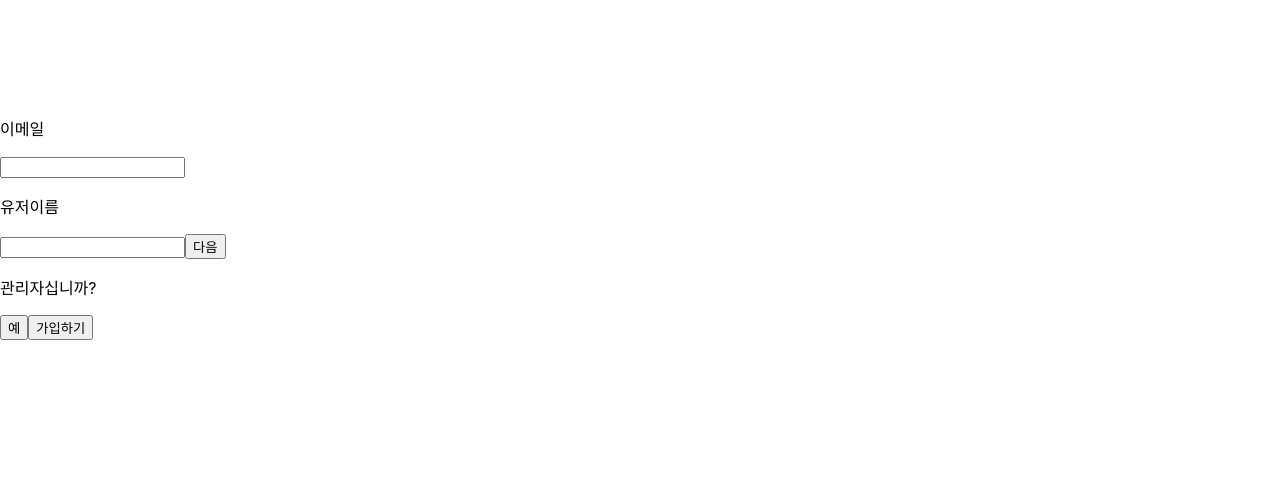
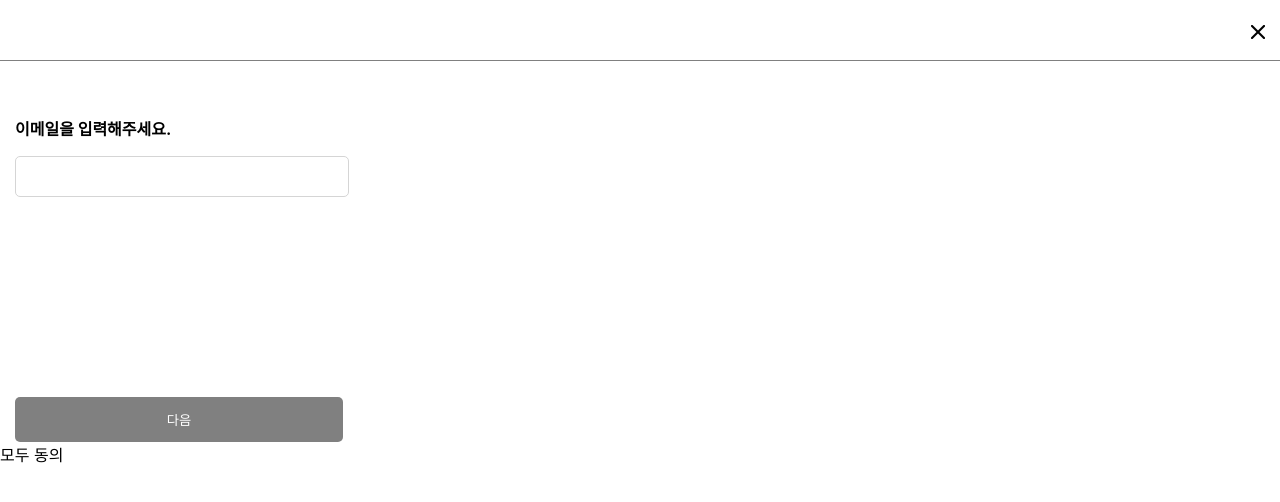
Before and after one commit to HangHae99-Team17/frontend, a React (Create React App) app: page /signup in a window 1280 px wide. Shown: the top 502 px of the page. Built offline with nearby package versions, Linux system fonts and the light colour scheme.

Commit message:
회원가입 css 작업

```diff
--- a/src/components/Header.js
+++ b/src/components/Header.js
@@ -3,15 +3,12 @@ import {useDispatch,useSelector} from 'react-redux';
 import { actionCreators as userActions } from "../redux/modules/user";
 import { history } from "../redux/configureStore";
 import styled from 'styled-components';
-import {Frame_101, x, gooddablack, gooddawhite} from '../image'
+import {Frame_101, x, x_black, gooddablack, gooddawhite} from '../image'
 
 const Header = (props) => {
     const dispatch = useDispatch();
     const is_login = useSelector((state) => state.user.is_login);
     const is_session = sessionStorage.getItem("token") ? true : false;
-
-    const user = useSelector((state) => state.user.user);
-    const [admin,setAdmin] = useState(user?user:"");
     const [show,setShow] = useState(true);
     const [open, setOpen] = useState(false);
 
@@ -20,15 +17,10 @@ const Header = (props) => {
         history.push("/");
     };
 
-    useEffect(()=>{
-        if(user){
-            setAdmin(user);
-        }
-    },[user]);
+    useEffect(() => {
 
-    useEffect(() => {
         if(history.location.pathname==="/signup"){
-            setShow(false);
+            setShow(!show);
         }
 
         if(is_session){
@@ -36,9 +28,9 @@ const Header = (props) => {
         }
     }, []);
 
-    if(show){
         return (
             <React.Fragment>
+                {show?(
                 <HeaderBox color={open?"black":"white"} fontcolor={open?"white":"black"}>
                     {open?(
                     <>
@@ -46,29 +38,50 @@ const Header = (props) => {
                             <img src={gooddawhite}/>
                         </IconBox>
                         <StyledBurger open={open} onClick={()=> setOpen(!open)}>
-                    <button>LOGIN</button>
+                            {is_login?(<button onClick={logout}>LOGOUT</button>):
+                            (<button onClick={()=>{history.push('/login');}}>LOGIN</button>)}
                             <img src={x}/>
-                </StyledBurger></>):(
+                        </StyledBurger>
+                    </>
+                    ):(
                     <>
                         <IconBox>
                             <img src={gooddablack}/>
                         </IconBox>
                         <StyledBurger open={open} onClick={()=> setOpen(!open)}>
                             <img src={Frame_101}/>
-                </StyledBurger></>
+                        </StyledBurger>
+                    </>
                     )}
                     <Ul open={open}>
                         <li>카테고리</li>
                         <li>보관함</li>
                         <li>마이페이지</li>
+                        <li>나의 카테고리</li>
                     </Ul>
-                </HeaderBox>
+                </HeaderBox>):(
+                <SignupHeaderBox>
+                    <div>
+                        <img src={x_black}/>
+                    </div>
+                </SignupHeaderBox>)}
             </React.Fragment>
         );
-    }else{
-        return null;
+};
+
+const SignupHeaderBox =  styled.div`
+    background-color: white;
+    top: 0;
+    width: 100%;
+    position: fixed;
+    height: 60px;
+    border-bottom: solid 1px grey;
+    div{
+        margin-top:20px;
+        margin-right:10px;
+        float: right;
     }
-};
+`;
 
 const HeaderBox = styled.div`
     display:flex;
@@ -81,6 +94,7 @@ const HeaderBox = styled.div`
     width: 100%;
     position: fixed;
     border-bottom: solid 1px grey;
+    z-index: 1;
 `;
 
 const IconBox = styled.div`
@@ -95,7 +109,9 @@ const StyledBurger = styled.div`
     button{
         border: none;
         cursor: pointer;
-        outline: 0;
+        color:white;
+        background-color: black;
+        font-size: 20px;
     }
 `;
 
--- a/src/image/index.js
+++ b/src/image/index.js
@@ -2,10 +2,12 @@ import Frame_101 from "./Frame_101.png";
 import x from "./x.png";
 import gooddawhite from "./gooddawhite.png";
 import gooddablack from "./gooddablack.png";
+import x_black from "./x_black.png";
 
 export {
     Frame_101,
     x,
     gooddawhite,
-    gooddablack
+    gooddablack,
+    x_black
 };
--- a/src/pages/Login.js
+++ b/src/pages/Login.js
@@ -2,6 +2,7 @@ import React,{useState} from 'react';
 import { useDispatch, useSelector } from "react-redux";
 import { actionCreators as userActions } from "../redux/modules/user";
 import styled from 'styled-components';
+import { history } from "../redux/configureStore";
 
 const Login = () => {
     const dispatch = useDispatch();
@@ -36,18 +37,62 @@ const Login = () => {
     return (
         <React.Fragment>
             <LoginBox>
-                <p>이메일</p>
-                <input type="text" name="email" value={email} onChange={onChange}/>
-                <p>패스워드</p>
-                <input type="password" name="password" value={password} onChange={onChange}/>
-                <button onClick={submitLogin}>로그인</button>
+                <IdInputBox>
+                    <input type="text" placeholder="아이디(이메일)" name="email" value={email} onChange={onChange}/>
+                </IdInputBox>
+                <PasswordInputBox>
+                    <input type="password" placeholder="비밀번호" name="password" value={password} onChange={onChange}/>
+                </PasswordInputBox>
+                <LoginButton onClick={submitLogin}>로그인하기</LoginButton>
+                <SignupBox>
+                    <button onClick={()=>{
+                        window.location.replace('/signup');
+                    }}>회원가입</button>
+                </SignupBox>
             </LoginBox>
         </React.Fragment>
     );
 };
 
 const LoginBox = styled.div`
+    text-align: center;
 
 `;
 
+const IdInputBox = styled.div`
+    margin-bottom: 10px;
+    margin-top: 30px;
+    input{
+        width: 328px;
+        height: 37px;
+        border:1px solid #D5D5D5;
+    }
+`;
+
+const PasswordInputBox = styled.div`
+    margin-bottom: 60px;
+    input{
+        width: 328px;
+        height: 37px;
+        border:1px solid #D5D5D5;
+    }
+`;
+
+const LoginButton = styled.button`
+    width: 328px;
+    height: 45px;
+    background-color: orange;
+    color: white;
+    border: none;
+    border-radius: 5px;
+    font-size: 15px;
+`;
+
+const SignupBox = styled.div`
+    button{
+        font-size: 13px;
+        border:none;
+        background-color: white;
+    }
+`;
 export default Login;
--- a/src/pages/SignUp.js
+++ b/src/pages/SignUp.js
@@ -10,6 +10,7 @@ const SignUp = (props) => {
     const [passwordcheck, setPasswordcheck] = useState("");
     const [emaildisplay,setEmailDisplay] = useState("block");
     const [passworddisplay,setPasswordDisplay] = useState("none");
+    const [termsdisplay,setTermsDisplay] = useState("none");
     const [telecomdisplay,setTelecomDisplay]= useState("none");
     const [carddisplay,setCardDisplay] = useState("none");
     const [typedisplay,setTypeDisplay] = useState("none");
@@ -33,7 +34,6 @@ const SignUp = (props) => {
     const {email, username, password, password1, telecom, cardtype, admintoken} = signup_info;
 
     const signup = () => {
-
         const user_info = {
             userEmail: email,
             password: password,
@@ -46,9 +46,8 @@ const SignUp = (props) => {
             admin:admin,
             adminToken:admintoken
         }
-
         dispatch(userActions.signupFB(user_info))
-    }
+    };
 
     const admincheck = () => {
         if(admin === false){
@@ -107,6 +106,9 @@ const SignUp = (props) => {
             setPasswordDisplay("block");
         }else if(passworddisplay === "block"){
             setPasswordDisplay("none");
+            setTermsDisplay("block");
+        }else if(termsdisplay === "block"){
+            setTermsDisplay("none");
             setTelecomDisplay("block");
         }else if(telecomdisplay ==="block"){
             setTelecomDisplay("none");
@@ -125,25 +127,31 @@ const SignUp = (props) => {
             setPasswordcheck("비밀번호가 일치합니다")
             return
         }
-    },[password, password1])
+    },[password, password1]);
 
     return (
         <React.Fragment>
-            <EmailBox display={emaildisplay}>
-                <p>이메일</p>
+            <EmailBox display={emaildisplay} bgcolor={email?"orange":"gray"}>
+                <p>이메일을 입력해주세요.</p>
                 <input type="text" name="email" value={email} onChange={onChange}/>
-                <p>유저이름</p>
-                <input type="text" name="username" value={username} onChange={onChange}/>
-                <button onClick={next}>다음</button>
+                <div>
+                    <button onClick={next} >다음</button>
+                </div>
             </EmailBox>
-            <PasswordBox display={passworddisplay}>
+            <PasswordBox display={passworddisplay} bgcolor={password1?"orange":"gray"}>
                 <p>비밀번호</p>
                 <input type="password" name="password" value={password} onChange={onChange}/>
                 <p>비밀번호확인</p>
                 <input type="password" name="password1" value={password1} onChange={onChange}/>
                 <p>{passwordcheck}</p>
-                <button onClick={next}>다음</button>
+                <div>
+                    <button onClick={next}>다음</button>
+                </div>
             </PasswordBox>
+            <TermsBox>
+                모두 동의
+
+            </TermsBox>
             <TelecomBox display={telecomdisplay}>
                 <p>통신사</p>
                 <input type="text" name="telecom" value={telecom} onChange={onChange}/>
@@ -162,20 +170,69 @@ const SignUp = (props) => {
                 {type1 !== "타입4"&&type2 !== "타입4"&&type3 !== "타입4"?(<button onClick={typeselect} value="타입4">타입4선택</button>):(<button onClick={typecancle} value="타입4">타입4취소</button>)}
                 {type1 !== "타입5"&&type2 !== "타입5"&&type3 !== "타입5"?(<button onClick={typeselect} value="타입5">타입5선택</button>):(<button onClick={typecancle} value="타입5">타입5취소</button>)}
                 {type1 !== "타입6"&&type2 !== "타입6"&&type3 !== "타입6"?(<button onClick={typeselect} value="타입6">타입6선택</button>):(<button onClick={typecancle} value="타입6">타입6취소</button>)}
+                <button onClick={signup}>가입하기</button>
             </TypeBox>
-            <p>관리자십니까?</p>
-            <button onClick={admincheck}>예</button>
-            {admin?(<input type="text" name="admintoken" value={admintoken} onChange={onChange}/>):("")}
-            <button onClick={signup}>가입하기</button>
         </React.Fragment>
     );
 };
 
 const EmailBox = styled.div`
+    margin-left: 15px;
     display: ${props => props.display};
+
+    p{
+        font-weight: bold;
+    }
+
+    input{
+        width: 328px;
+        height: 37px;
+        border-radius: 5px;
+        border:1px solid #D5D5D5;
+    }
+
+    div{
+        margin-top: 200px;
+        button{
+            border-radius: 5px;
+            border:none;
+            width:328px;
+            height:45px;
+            color: white;
+            background-color:${props => props.bgcolor};
+        }
+    }
+
 `;
 
 const PasswordBox = styled.div`
+    margin-left: 15px;
+    display: ${props => props.display};
+    p{
+        font-weight: bold;
+    }
+
+    input{
+        width: 328px;
+        height: 37px;
+        border-radius: 5px;
+        border:1px solid #D5D5D5;
+    }
+
+    div{
+        margin-top: 200px;
+        button{
+            border-radius: 5px;
+            border:none;
+            width:328px;
+            height:45px;
+            color: white;
+            background-color:${props => props.bgcolor};
+        }
+    }
+`;
+
+const TermsBox = styled.div`
     display: ${props => props.display};
 `;
 
@@ -184,11 +241,11 @@ const TelecomBox = styled.div`
 `;
 
 const CardtypeBox = styled.div`
-    display:${props => props.display};
+    display: ${props => props.display};
 `;
 
 const TypeBox = styled.div`
-    display:${props => props.display};
+    display: ${props => props.display};
 `;
 
 export default SignUp;
```
Also changed, not shown: src/image/x_black.png (added). Lines whose indentation alone changed are shown as unchanged.
